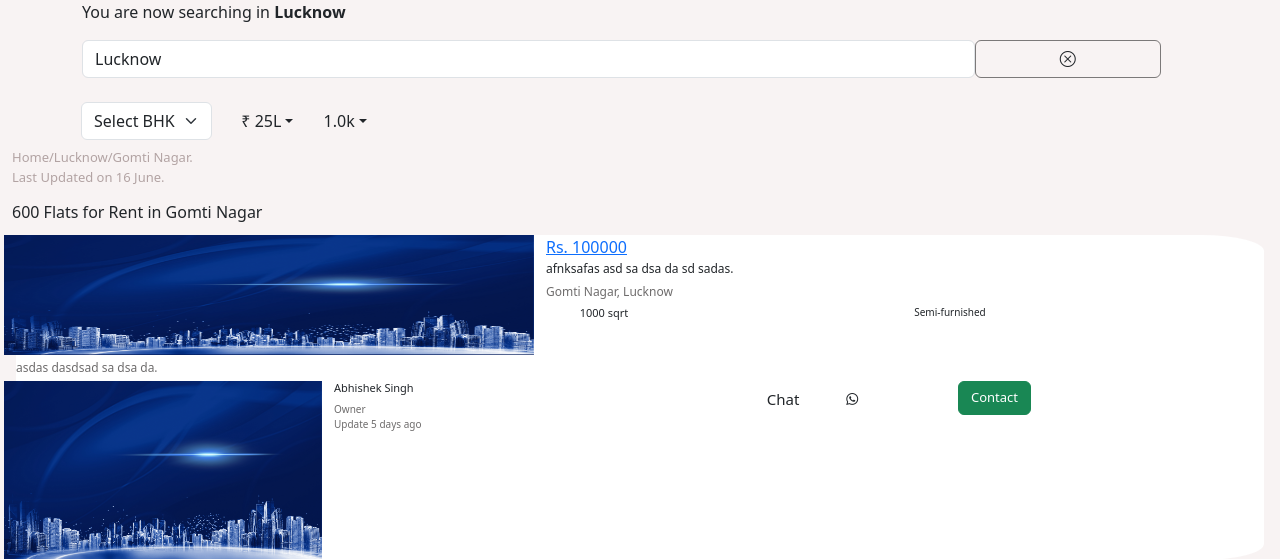
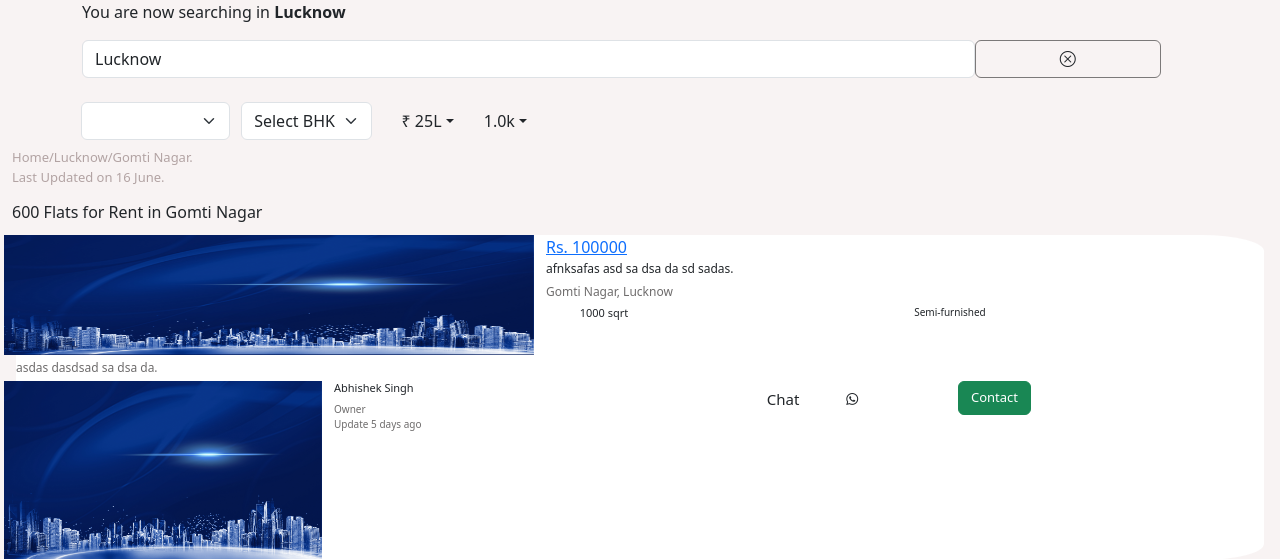
Before and after one commit to abhishek665/makaan, a Django app: page /list_properties/ in a window 1280 px wide. Shown: the part 56-615 px from the top of the page. Run offline with Django 3.2, Linux system fonts and the light colour scheme; some libraries are stand-ins or nearby versions.

Commit message:
added filter mod

```diff
--- a/ghar/templates/list-property.html
+++ b/ghar/templates/list-property.html
@@ -112,6 +112,17 @@ body {
 
 <div class="container button-container scrollable-btns" id="all_btn">
 
+    <button id="what-selector" class="btn button" style="background-color: inherit;">
+      <div class="row">
+        <select onchange="whatUpdate();" class="form-select form-select-md" name="check-what-select" id="check-what-select" aria-label=".form-select-sm example">
+          <option id="whatLabel" selected style="display: none;"></option>
+          <option value="appartments">Appartments</option>
+          <option value="houses">Houses</option>
+          <option value="plots">Plots</option>
+        </select>
+      </div>
+    </button>
+
     <button id="apartment-selector" class="btn button" style="background-color: inherit;">
       <div class="row">
         <select onchange="updateFilters();" class="form-select form-select-md" name="check-type-select" id="check-type-select" aria-label=".form-select-sm example">
@@ -161,6 +172,13 @@ body {
 <script>
   function toggleFilter(e){
     e.classList.toggle('toggled-filter-btn')
+  }
+  function whatUpdate(){
+    what = document.getElementById('check-what-select').value;
+    filters = JSON.parse(localStorage.getItem('filter'));
+    filters.what = what;
+    localStorage.setItem('filter', JSON.stringify(filters));
+    location.reload(true);
   }
   function filterUpdate(e){
     console.log('changing');
@@ -232,12 +250,14 @@ body {
     document.getElementById('bhk-selected-option').innerHTML += bhk;
     document.getElementById('budgetSlider').setAttribute('value', filters.price);
     document.getElementById('builtUpSlider').setAttribute('value', filters.area);
-    if (filters.what == 'plot'){
+    if (filters.what == 'plots' || filters.what == 'houses'){
       $('#apartment-selector').hide();
+      $('#bhk-selected-option').hide();
     }
     else{
       $('#area-dropdown').hide();
     }
+    document.getElementById('whatLabel').innerText = filters.what;
     innerWidth = window.innerWidth;
     if (innerWidth > 600){
       lp = document.getElementById('lp-listing');
```
